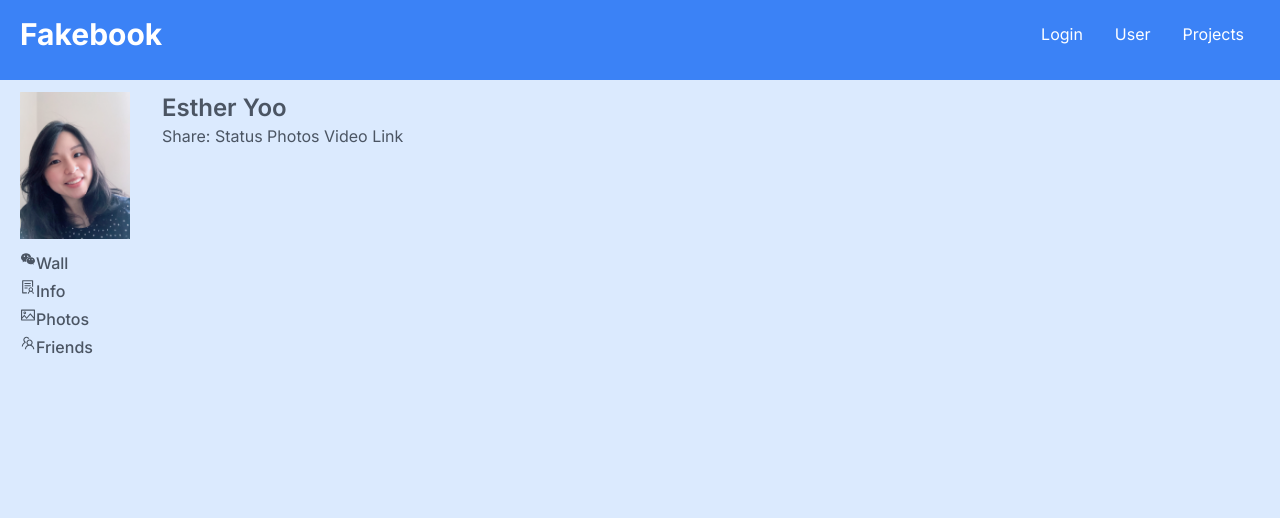
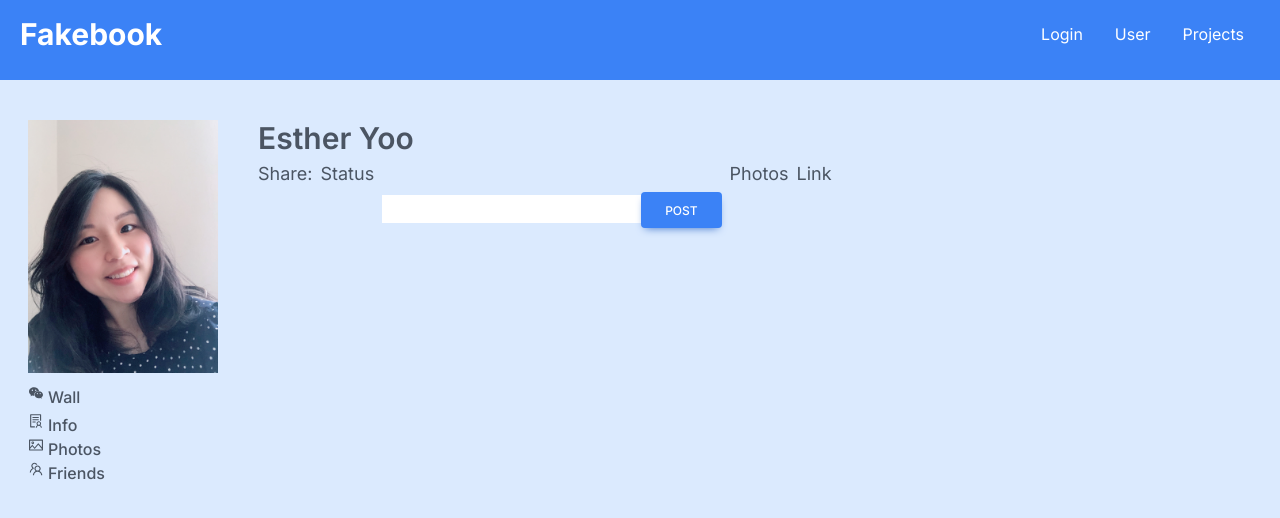
Before and after one commit to eyoo5/social_network, a Next.js app: page /user in a window 1280 px wide. Shown: the top 518 px of the page. Built offline with nearby package versions, Linux system fonts and the light colour scheme.

Commit message:
new components to center

```diff
--- a/app/user/center.tsx
+++ b/app/user/center.tsx
@@ -1,5 +1,7 @@
 "use client";
-import React from "react";
+import React, { useState } from "react";
+import Status from "./status";
+import Photos from "./photos";
 import {
   AiOutlineWechat,
   AiOutlinePicture,
@@ -8,13 +10,60 @@ import {
 } from "react-icons/ai";
 
 const Center = () => {
+  const [status, setStatus] = useState(true);
+  const [photos, setPhotos] = useState(false);
+  const [link, setLink] = useState(false);
+
+  const handleStatus = () => {
+    setStatus(true);
+    setPhotos(false);
+    setLink(false);
+  };
+
+  const handlePhotos = () => {
+    setPhotos(true);
+    setStatus(false);
+    setLink(false);
+  };
+
+  const handleLink = () => {
+    setLink(true);
+    setStatus(false);
+    setPhotos(false);
+  };
+
   return (
     <>
       <div className="">
-        <p className="text-gray-600 font-semibold text-2xl">Esther Yoo</p>
-        <p className=" flex text-gray-600 text-md ">
-          Share: Status Photos Video Link
-        </p>
+        <p className="text-gray-600 font-semibold text-3xl">Esther Yoo</p>
+        <div className=" flex text-gray-600 text-lg py-1 ">
+          <div className="flex gap-2">
+            Share:
+            <div className="hover:cursor-pointer" onClick={handleStatus}>
+              Status
+            </div>
+            {status ? (
+              <Status />
+            ) : (
+              <div className="hidden">
+                <Status />
+              </div>
+            )}
+            <div className="hover:cursor-pointer" onClick={handlePhotos}>
+              Photos
+            </div>
+            {photos ? (
+              <Photos />
+            ) : (
+              <div className="hidden">
+                <Photos />
+              </div>
+            )}
+            <div className="hover:cursor-pointer" onClick={handleLink}>
+              Link
+            </div>
+          </div>
+        </div>
       </div>
     </>
   );
--- a/app/user/leftBar.tsx
+++ b/app/user/leftBar.tsx
@@ -15,24 +15,24 @@ const LeftBar = () => {
         <Image
           className="rounded start-1 px-5 pb-3"
           src="/Images/ProfilePic.jpg"
-          width={150}
+          width={230}
           height={150}
           alt="Profile Picture of User"
         />
         <ul className="text-gray-600 px-5 font-medium">
-          <li className="flex pb-1">
+          <li className="flex hover:cursor-pointer pb-1 gap-1">
             <AiOutlineWechat />
             Wall
           </li>
-          <li className="flex pb-1">
+          <li className="flex hover:cursor-pointer pb- gap-1">
             <AiOutlineSolution />
             Info
           </li>
-          <li className="flex pb-1">
+          <li className="flex hover:cursor-pointer pb- gap-1">
             <AiOutlinePicture />
             Photos
           </li>
-          <li className="flex pb-1">
+          <li className="flex hover:cursor-pointer pb- gap-1">
             <AiOutlineTeam />
             Friends
           </li>
--- a/app/user/page.tsx
+++ b/app/user/page.tsx
@@ -10,7 +10,7 @@ const User = () => {
   return (
     <>
       <Navbar />
-      <div className="flex gap-3">
+      <div className="flex py-7 px-2 gap-5">
         {/* the gap in tailwind controls space between flexbox items! */}
         <LeftBar />
         <Center />
--- /dev/null
+++ b/app/user/photos.tsx
@@ -0,0 +1,27 @@
+"use client";
+import React from "react";
+import {
+  AiOutlineWechat,
+  AiOutlinePicture,
+  AiOutlineTeam,
+  AiOutlineSolution,
+} from "react-icons/ai";
+
+const Photos = () => {
+  return (
+    <>
+      <div className="py-5">
+        <div className="">
+          <input
+            className="relative m-0 block w-full min-w-0 flex-auto rounded border border-solid border-neutral-300 bg-clip-padding px-3 py-[0.32rem] text-base font-normal text-neutral-700 transition duration-300 ease-in-out file:-mx-3 file:-my-[0.32rem] file:overflow-hidden file:rounded-none file:border-0 file:border-solid file:border-inherit file:bg-neutral-100 file:px-3 file:py-[0.32rem] file:text-neutral-700 file:transition file:duration-150 file:ease-in-out file:[border-inline-end-width:1px] file:[margin-inline-end:0.75rem] hover:file:bg-neutral-200 focus:border-primary focus:text-neutral-700 focus:shadow-te-primary focus:outline-none dark:border-neutral-600 dark:text-neutral-200 dark:file:bg-neutral-700 dark:file:text-neutral-100 dark:focus:border-primary"
+            type="file"
+            id="formFileMultiple"
+            multiple
+          />
+        </div>
+      </div>
+    </>
+  );
+};
+
+export default Photos;
--- /dev/null
+++ b/app/user/status.tsx
@@ -0,0 +1,35 @@
+"use client";
+import React from "react";
+import {
+  AiOutlineWechat,
+  AiOutlinePicture,
+  AiOutlineTeam,
+  AiOutlineSolution,
+} from "react-icons/ai";
+
+const Status = () => {
+  return (
+    <>
+      <div className=" py-3">
+        <div className=" relative py-5 mb-3">
+          {/* <textarea
+            className="resize-none block min-h-[auto] rounded border-1 bg-white px-3 py-[0.32rem] leading-[1.6] outline-none transition-all duration-200 ease-linear focus:placeholder:opacity-100 peer-focus:text-primary data-[te-input-state-active]:placeholder:opacity-100 motion-reduce:transition-none dark:text-neutral-200 dark:placeholder:text-neutral-200 dark:peer-focus:text-primary [&:not([data-te-input-placeholder-active])]:placeholder:opacity-0"
+            rows={4}
+          ></textarea>
+          <label className="pointer-events-none absolute left-3 top-4 mb-0 max-w-[90%] origin-[0_0] truncate pt-[0.37rem] leading-[1.6] text-neutral-500 transition-all duration-200 ease-out peer-focus:-translate-y-[0.9rem] peer-focus:scale-[0.8] peer-focus:text-primary peer-data-[te-input-state-active]:-translate-y-[0.9rem] peer-data-[te-input-state-active]:scale-[0.8] motion-reduce:transition-none dark:text-neutral-200 dark:peer-focus:text-primary">
+            What is on your mind?
+          </label> */}
+          <input className="" type="text" />
+          <button
+            type="button"
+            className="inline-block rounded bg-blue-500 px-6 pb-2 pt-2.5 text-xs font-medium uppercase leading-normal text-white shadow-[0_4px_9px_-4px_#3b71ca] transition duration-150 ease-in-out hover:bg-primary-600 hover:shadow-[0_8px_9px_-4px_rgba(59,113,202,0.3),0_4px_18px_0_rgba(59,113,202,0.2)] focus:bg-primary-600 focus:shadow-[0_8px_9px_-4px_rgba(59,113,202,0.3),0_4px_18px_0_rgba(59,113,202,0.2)] focus:outline-none focus:ring-0 active:bg-primary-700 active:shadow-[0_8px_9px_-4px_rgba(59,113,202,0.3),0_4px_18px_0_rgba(59,113,202,0.2)] dark:shadow-[0_4px_9px_-4px_rgba(59,113,202,0.5)] dark:hover:shadow-[0_8px_9px_-4px_rgba(59,113,202,0.2),0_4px_18px_0_rgba(59,113,202,0.1)] dark:focus:shadow-[0_8px_9px_-4px_rgba(59,113,202,0.2),0_4px_18px_0_rgba(59,113,202,0.1)] dark:active:shadow-[0_8px_9px_-4px_rgba(59,113,202,0.2),0_4px_18px_0_rgba(59,113,202,0.1)]"
+          >
+            Post
+          </button>
+        </div>
+      </div>
+    </>
+  );
+};
+
+export default Status;
```
